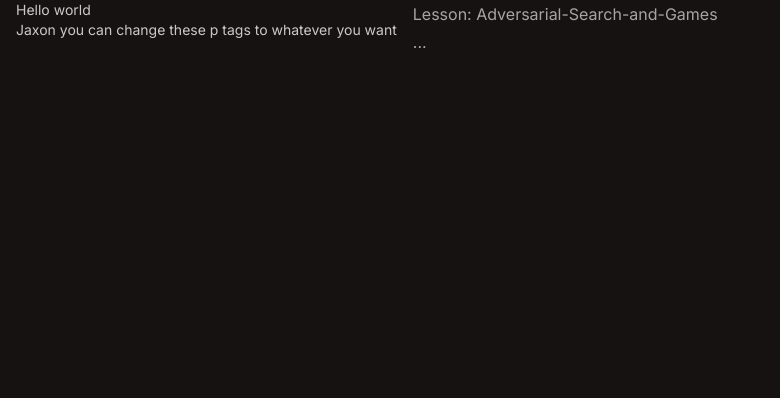
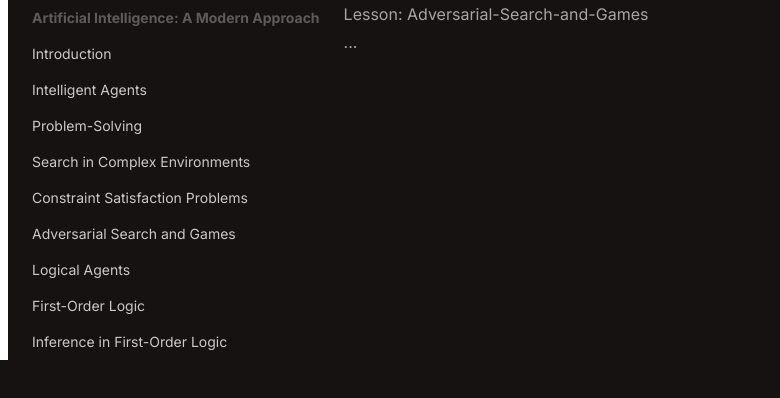
Before and after one commit to viviantang20/4990-project, a Next.js app: page /lesson/Adversarial-Search-and-Games in a window 1280 px wide. Shown: the top 398 px of the page, without its empty margins (0-780 px from the left). Built offline with nearby package versions, Linux system fonts and the light colour scheme; no server answers.

Commit message:
updated sidebar

```diff
--- a/components/sidebar.js
+++ b/components/sidebar.js
@@ -1,10 +1,20 @@
 "use client";
+import Link from 'next/link'
 
 export default function Sidebar() {
     return (
-        <div className="menu menu-sm lg:menu-md px-4 py-0">
-            <p>Hello world</p>
-            <p>Jaxon you can change these p tags to whatever you want</p>
+        <div className="menu menu-sm lg:menu-md px-2 py-0   border-l-8 border-white  ">
+                <li className="menu-title">Artificial Intelligence: A Modern Approach</li>
+                <li ><Link href="/lesson/intro">Introduction</Link></li>
+                <li><Link href="/lesson/Intelligent-Agents">Intelligent Agents</Link></li>
+                <li><Link href="/lesson/Problem-Solving">Problem-Solving</Link></li>
+                <li><Link href="/lesson/Search-in-Complex-Environments">Search in Complex Environments</Link></li>
+                <li><Link href="/lesson/Constraint-Satisfaction-Problems">Constraint Satisfaction Problems</Link></li>
+                <li><Link href="/lesson/Adversarial-Search-and-Games">Adversarial Search and Games</Link></li>
+                <li><Link href="/lesson/Logical-Agents">Logical Agents</Link></li>
+                <li><Link href="/lesson/First-Order-Logic">First-Order Logic</Link></li>
+                <li><Link href="/lesson/Inference-in-First-Order-Logic"> Inference in First-Order Logic</Link></li>
         </div>
+
     );
 }
```
